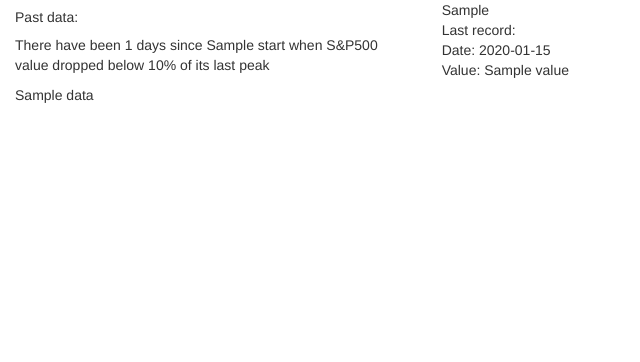
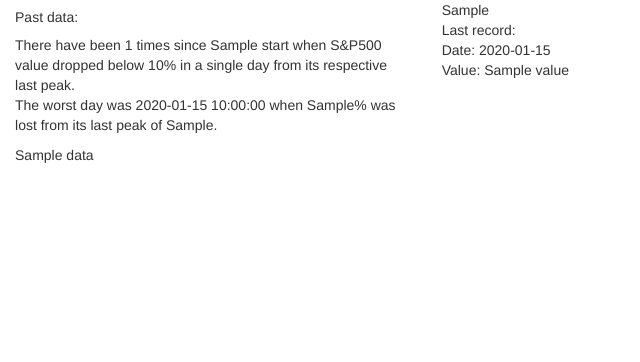
Before and after one commit to nmusaelian-rally/kbdb, a Flask app: template templates/sp.html in a window 1280 px wide. Shown: the part 93-455 px from the top of the page, without its empty margins (0-640 px from the left). Run offline with Flask 2, Linux system fonts and the light colour scheme; the template is opened without the code that fills it: most values are stand-ins (such as "Sample title", 1, 10 or a date in 2020); parts of the project's set-up code (start-up, migrations or seed data) failed here and were passed over; some libraries are stand-ins or nearby versions.

Commit message:
added worst day info to sp500 page

```diff
--- a/app.py
+++ b/app.py
@@ -62,6 +62,13 @@
     lows, last_record = getLows(sp)
     disconnect(conn)
 
+    worst_row = lows.loc[lows['% down'] == lows['% down'].max()]
+    worst_day = {}
+    worst_day['date']      = lows.index[lows['% down'] == lows['% down'].max()].tolist()[0].strftime('%Y-%m-%d')
+    worst_day['value']     = worst_row['value'].values[0]
+    worst_day['% down']    = worst_row['% down'].values[0]
+    worst_day['from peak'] = worst_row['from peak'].values[0]
+
     ds = ColumnDataSource(sp)
 
     start = '2007-09-28'
@@ -95,14 +102,15 @@
 
     html = render_template(
         'sp.html',
-        data = lows_html,
-        length = lows.shape[0],
-        start  = start,
+        data      = lows_html,
+        worst_day = worst_day,
+        length    = lows.shape[0],
+        start     = start,
         last_record = last_record,
-        plot_script=script,
-        plot_div=div,
-        js_resources=js_resources,
-        css_resources=css_resources,
+        plot_script = script,
+        plot_div    = div,
+        js_resources  = js_resources,
+        css_resources = css_resources,
     )
     return encode_utf8(html)
 
--- a/templates/sp.html
+++ b/templates/sp.html
@@ -57,7 +57,10 @@
         <div class="col-sm-4 col-sm-pull-8 too-long">
 
           <h5>Past data:</h5>
-            <p>There have been {{ length }} days since {{ start }} when S&P500 value dropped below 10% of its last peak</p>
+            <p>There have been {{ length }} times since {{ start }} when S&P500 value dropped below 10% in a single day
+              from its respective last peak.<br />
+              The worst day was {{ worst_day['date'] }} when {{ worst_day['% down'] }}% was lost from
+              its last peak of {{ worst_day['from peak'] }}.</p>
             {{data | safe}}
           </div>
         </div>
```
